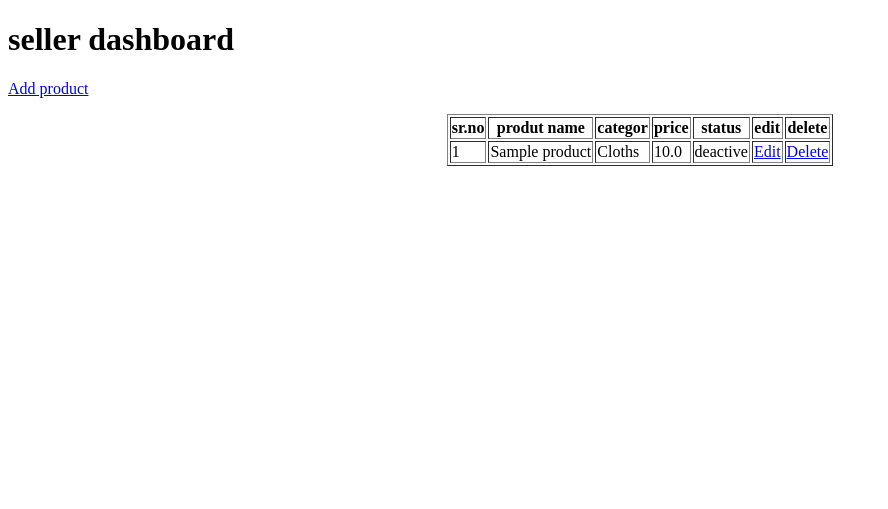
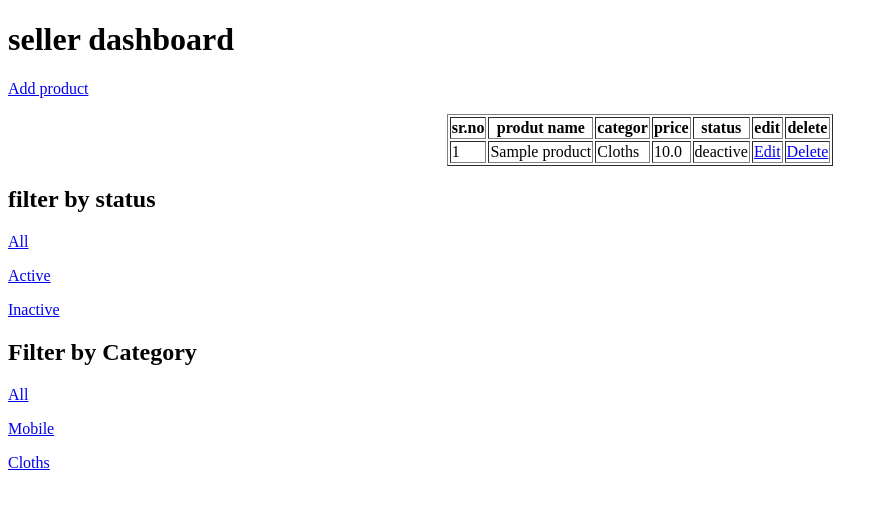
Before and after one commit to dijithdamodaran/dejangoclassblog, a Django app: page /dash in a window 1280 px wide. Shown: the top 509 px of the page, without its empty margins (0-888 px from the left). Run offline with Django 4.2, Linux system fonts and the light colour scheme; tables that the repository leaves empty hold one stand-in row (values such as "Sample post").

Commit message:
add filters

```diff
--- a/blog/blogapp/urls.py
+++ b/blog/blogapp/urls.py
@@ -14,6 +14,8 @@ urlpatterns = [
     path('aboutnew',views.aboutpage),
     path('addproduct',views.addproduct),
     path('dash',views.dashbord),
+    path('catfilter/<cv>',views.catfilter),
+    path('statfilter/<sv>',views.statfilter),
     path('static',views.staticfile),
     path('djforms',views.django_form),
     path('setcookie',views.setcookie),
--- a/blog/blogapp/views.py
+++ b/blog/blogapp/views.py
@@ -100,6 +100,21 @@ def dashbord(request):
     content['data']=qset
     return render(request,'dashboard.html',content)
 
+#filters start
+def catfilter(request,cv):
+    p=product.objects.filter(cat=cv)
+    #print(p)
+    content={}
+    content['data']=p
+    return render(request,'dashboard.html',content)
+
+def statfilter(request,sv):
+    p=product.objects.filter(status=sv)
+    #print(p)
+    content={}
+    content['data']=p
+    return render(request,'dashboard.html',content)
+
 
 # Create your views here.
 def staticfile(request):
--- a/blog/templates/dashboard.html
+++ b/blog/templates/dashboard.html
@@ -47,5 +47,20 @@
             <td><a href="/delete/{{x.id}}">Delete</a></td>
          </tr>
          {% endfor  %}
+    </table>
+
+    <div>
+        <h2>filter by status</h2>
+        <p><a href="/dash">All</a></p>
+        <p><a href="/statfilter/1">Active</a></p>
+        <p><a href="/statfilter/0">Inactive</a></p>
+    </div>
+
+    <div>
+        <h2>Filter by Category</h2>
+        <p><a href="/dash">All</a></p>
+        <p><a href="/catfilter/1">Mobile</a></p>
+        <p><a href="/catfilter/2">Cloths</a></p>
+    </div>
 </body>
 </html>
```
